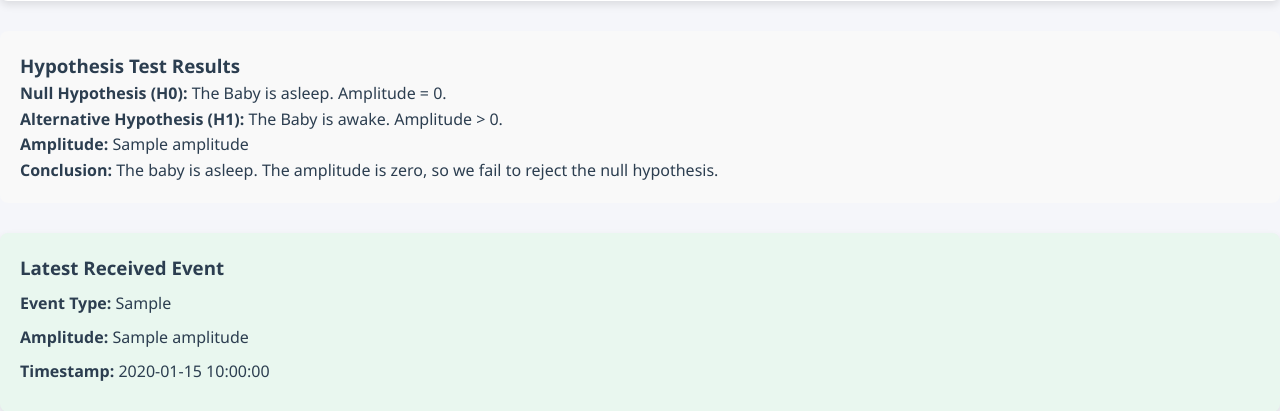
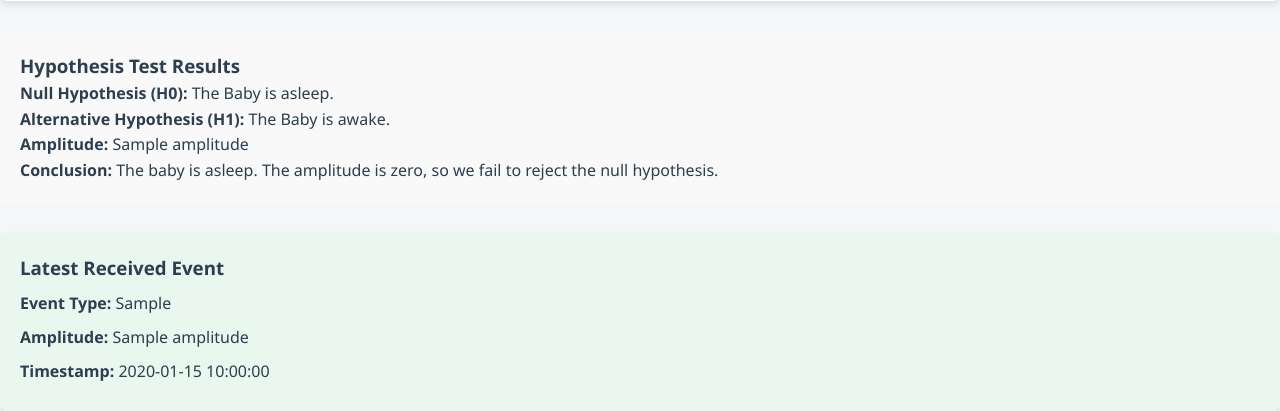
Before and after one commit to KarelExiled/Babyfoon, a Flask app: template templates/index.html in a window 1280 px wide. Shown: the part 2101-2512 px from the top of the page. Run offline with Flask 2, Linux system fonts and the light colour scheme; the template is opened without the code that fills it: most values are stand-ins (such as "Sample title", 1, 10 or a date in 2020).

Commit message:
Update index.html

```diff
--- a/templates/index.html
+++ b/templates/index.html
@@ -320,8 +320,8 @@
 
       <div class="hypothesis-test">
           <h3>Hypothesis Test Results</h3>
-          <p><strong>Null Hypothesis (H0):</strong> The Baby is asleep. Amplitude = 0.</p>
-          <p><strong>Alternative Hypothesis (H1):</strong> The Baby is awake. Amplitude > 0.</p>
+          <p><strong>Null Hypothesis (H0):</strong> The Baby is asleep.</p>
+          <p><strong>Alternative Hypothesis (H1):</strong> The Baby is awake.</p>
 
           <!-- Display Amplitude -->
           <p><strong>Amplitude:</strong>
```
